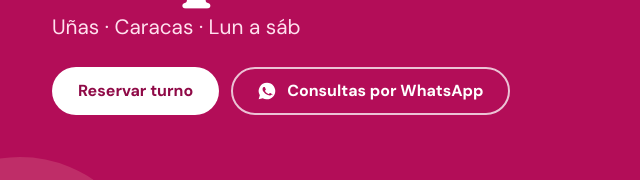
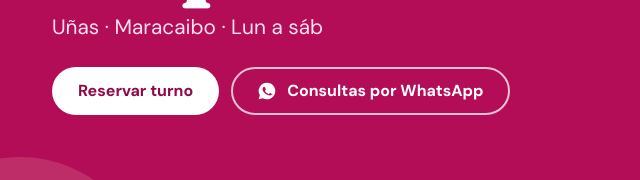
Before and after one commit to Gerardo1909/agenda-unas, a plain HTML site: page app/index.html in a window 1280 px wide. Shown: the part 335-515 px from the top of the page, 0-640 px from the left. Drawn offline with Linux system fonts and the light colour scheme.

Commit message:
Ciudad: Maracaibo
Co-Authored-By: Claude Opus 5.5 <noreply@anthropic.com>

```diff
--- a/app/index.html
+++ b/app/index.html
@@ -511,7 +511,7 @@ $('again').addEventListener('click', () => { location.href = location.pathname;
 function demoApi() {
   $('demo').hidden = false; $('creditos').hidden = false;
   const cat = {
-    negocio: 'Cupedia', subtitulo: 'Uñas · Caracas · Lun a sáb', whatsapp: '5491140456207', dias: 21,
+    negocio: 'Cupedia', subtitulo: 'Uñas · Maracaibo · Lun a sáb', whatsapp: '5491140456207', dias: 21,
     abiertos: [1, 2, 3, 4, 5, 6], formas: ['Almendrada', 'Cuadrada', 'Coffin', 'Stiletto'],
     servicios: [
       { nombre: 'Gel semipermanente', precio: '10', duracion: 60, detalle: 'Manos o pies, 2 tonos lisos', foto: 'img/gel.jpg' },
```
Also changed, not shown: 2 other files.
